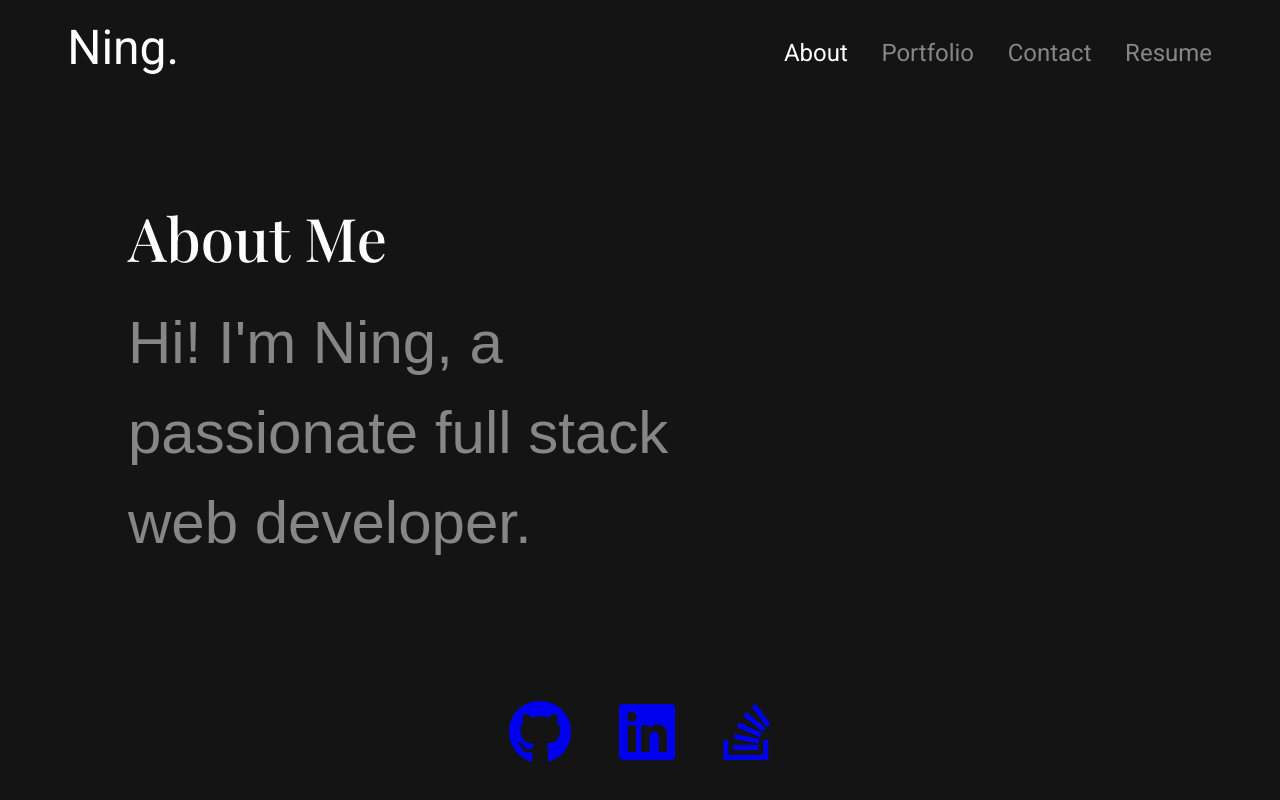
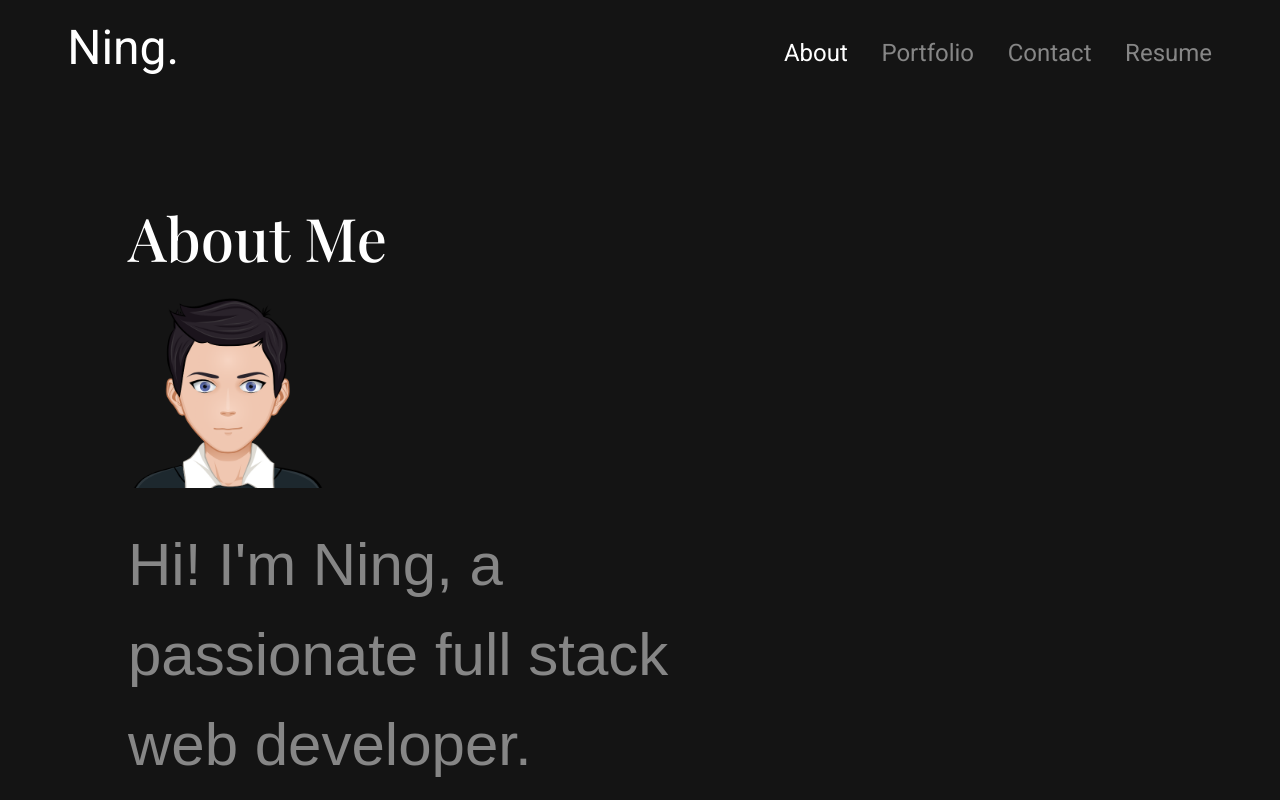
Before and after one commit to ning1604/React-Portfolio, a React (Create React App) app in the folder react-portfolio/: page / in a window 1280 px wide. Shown: the top 800 px of the page. Built offline with nearby package versions, Linux system fonts and the light colour scheme; the HTML template or start-up script is replaced by a standard one.

Commit message:
added avatar to about me page

```diff
--- a/react-portfolio/src/App.css
+++ b/react-portfolio/src/App.css
@@ -119,6 +119,14 @@ ul {
     max-width: 700px;
     transition: var(--primary-transition);
 }
+
+.avatar{
+    height: 190px;
+    width: 200px;
+    float: right;
+    margin: 0 0 2rem 0;
+}
+
 /* portfolio page styling */
 .project-list {
     width: 66vw;
--- a/react-portfolio/src/components/pages/About.js
+++ b/react-portfolio/src/components/pages/About.js
@@ -5,6 +5,7 @@ export default function About() {
     <div className='container'>
       <div className='page-container'>
         <h1 className='page-title'>About Me</h1>
+        <img src="assets/images/myAvatar.png" alt="Avatar" class="avatar"></img>
         <p className='about-content'>
           Hi! I'm Ning, a passionate full stack web developer.
         </p>
```
Also changed, not shown: react-portfolio/public/assets/images/myAvatar.png (added).
